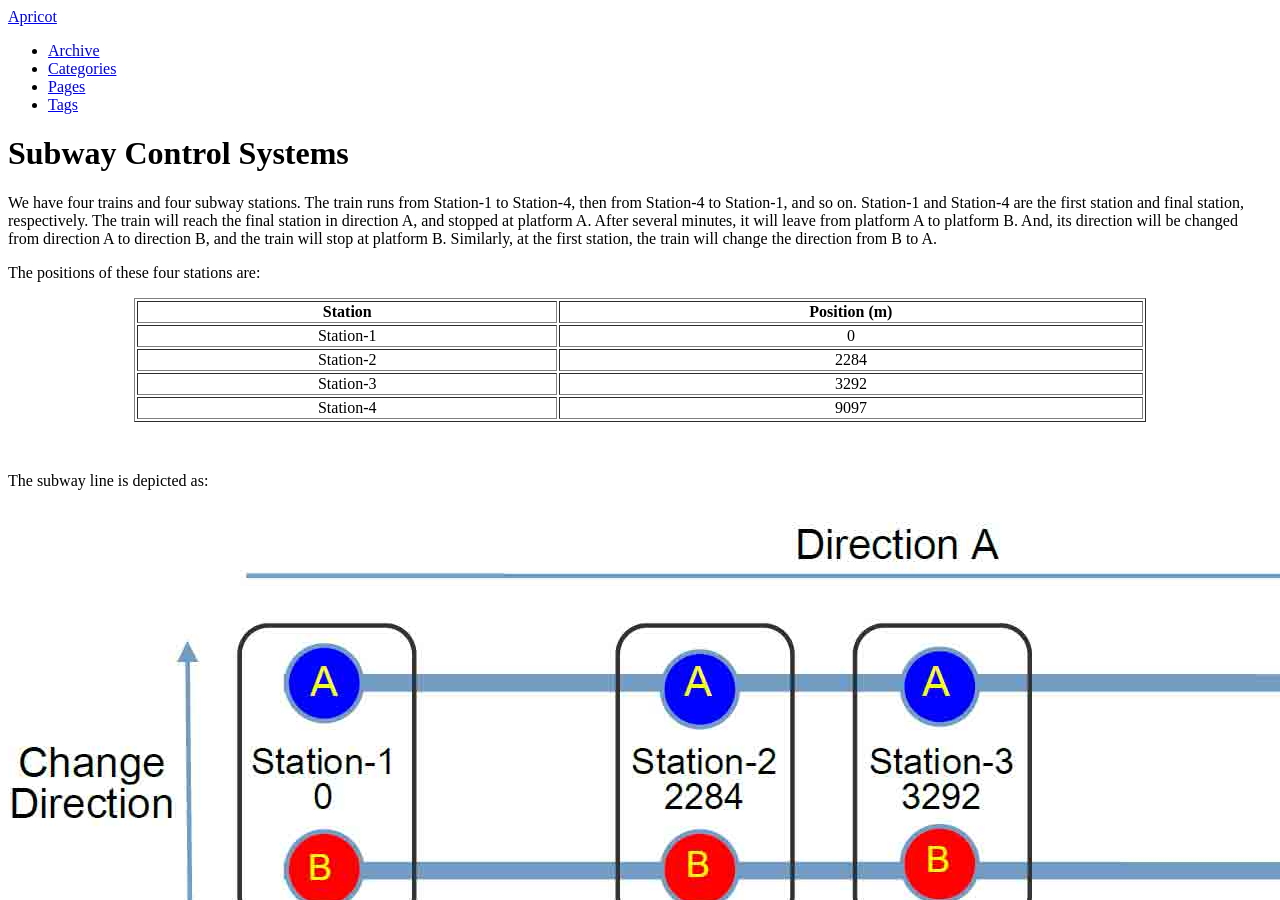
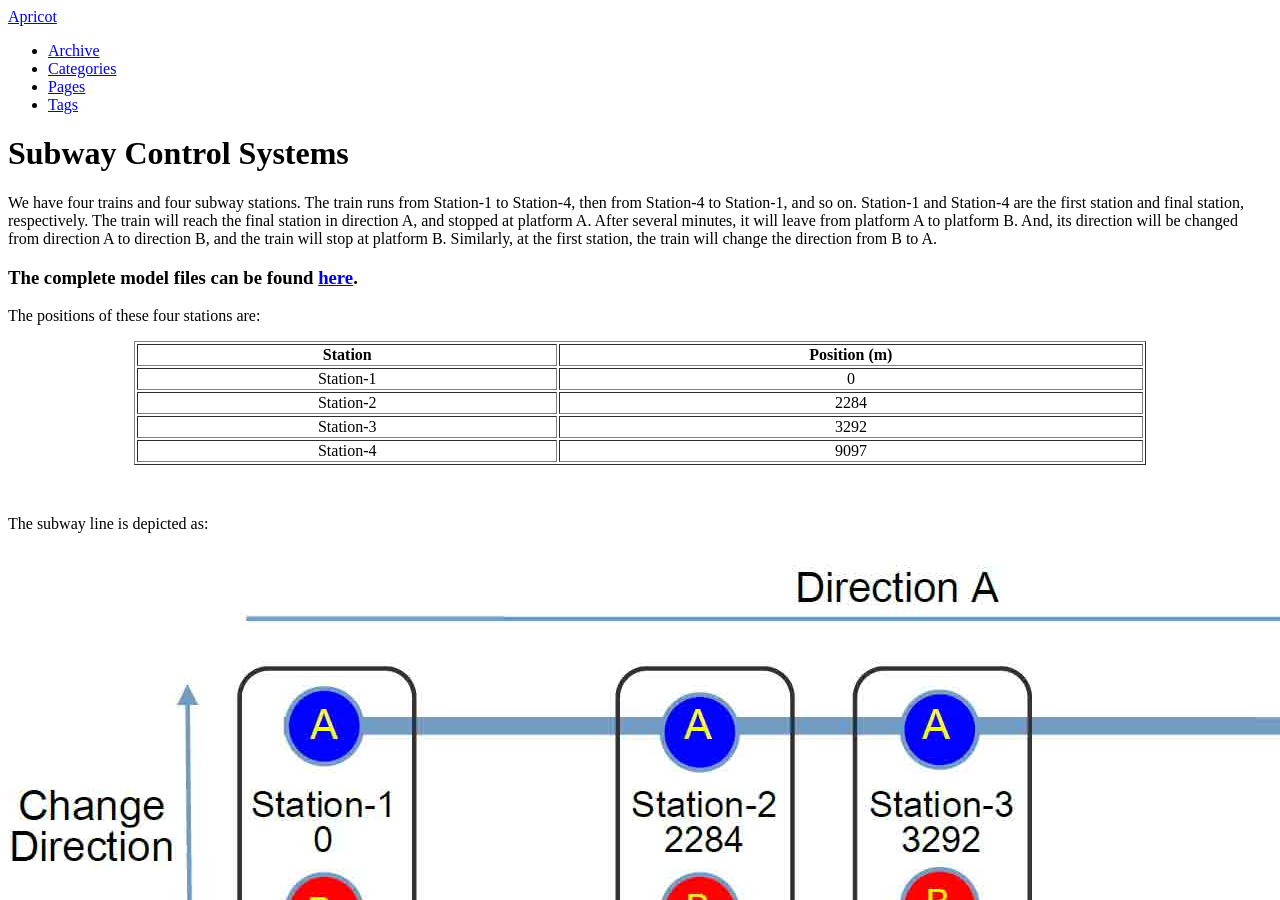
Before and after one commit to fanghuixing/apricot, a Jekyll site: the page built from cases/subway/subwaycontrolsystems.md, in a window 1280 px wide and 900 px high. Built offline with Jekyll 4.4.1, drawn with Linux system fonts in a browser that asks for light colours; comment, search, counter and statistics services are not loaded.

Commit message:
add model src

```diff
--- a/cases/subway/subwaycontrolsystems.md
+++ b/cases/subway/subwaycontrolsystems.md
@@ -6,6 +6,9 @@ description: "Subway Control Systems"
 ---
 We have four trains and four subway stations. The train runs from Station-1 to Station-4, then from Station-4 to Station-1, and so on. Station-1 and Station-4 are the first station and final station, respectively. The train will reach the final station in direction A, and stopped at platform A. After several minutes, it will leave from platform A to platform B. And, its direction will be changed from direction A to direction B, and the train will stop at platform B. Similarly, at the first station, the train will change
 the direction from B to A.
+
+### The complete model files can be found <a href="https://github.com/fanghuixing/apricot/tree/gh-pages/cases/subway/src">here</a>.
+
 
 The positions of these four stations are:
 
@@ -40,6 +43,8 @@ The positions of these four stations are:
 
 <br>
 
+
+
 The subway line is depicted as:
 
 ![Subway Line]({{ BASE_PATH }}/assets/figs/sbwl.jpg)
@@ -53,6 +58,10 @@ The structure of the model of subway control system:
 ![Model Structure]({{ BASE_PATH }}/assets/figs/systemstructure.jpg)
 
 </div>
+
+
+
+
 
 #### The continuous behavior of train:
 <pre class="prettyprint linenums">
```
